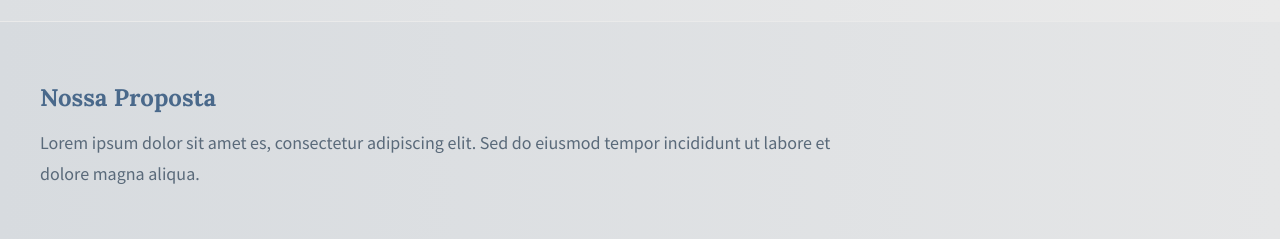
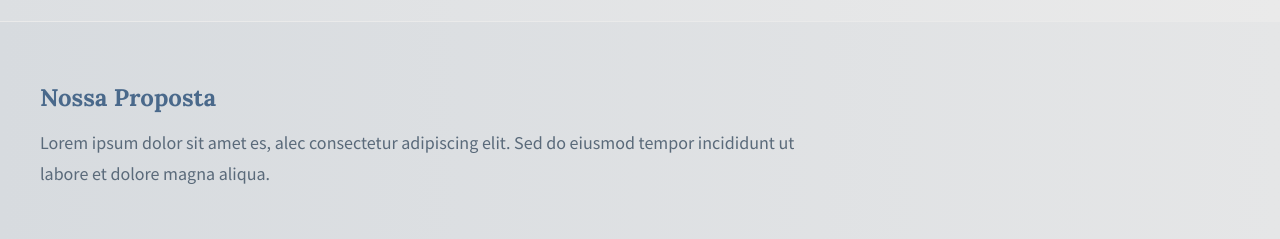
Before and after one commit to jraoliveira-bio/oficinadecientistas, an Astro site: page / in a window 1280 px wide. Shown: the part 1040-1279 px from the top of the page. Built offline with nearby package versions, Linux system fonts and the light colour scheme; Astro itself is replaced by a stand-in of ours.

Commit message:
consertando links14

```diff
--- a/src/pages/index.astro
+++ b/src/pages/index.astro
@@ -30,7 +30,7 @@ const base = import.meta.env.BASE_URL.endsWith('/')
       <div class="chamada-conteudo">
         <h2>Nossa Proposta</h2>
         <p>
-          Lorem ipsum dolor sit amet es, consectetur adipiscing elit. Sed do
+          Lorem ipsum dolor sit amet es, alec consectetur adipiscing elit. Sed do
           eiusmod tempor incididunt ut labore et dolore magna aliqua.
         </p>
       </div>
```
